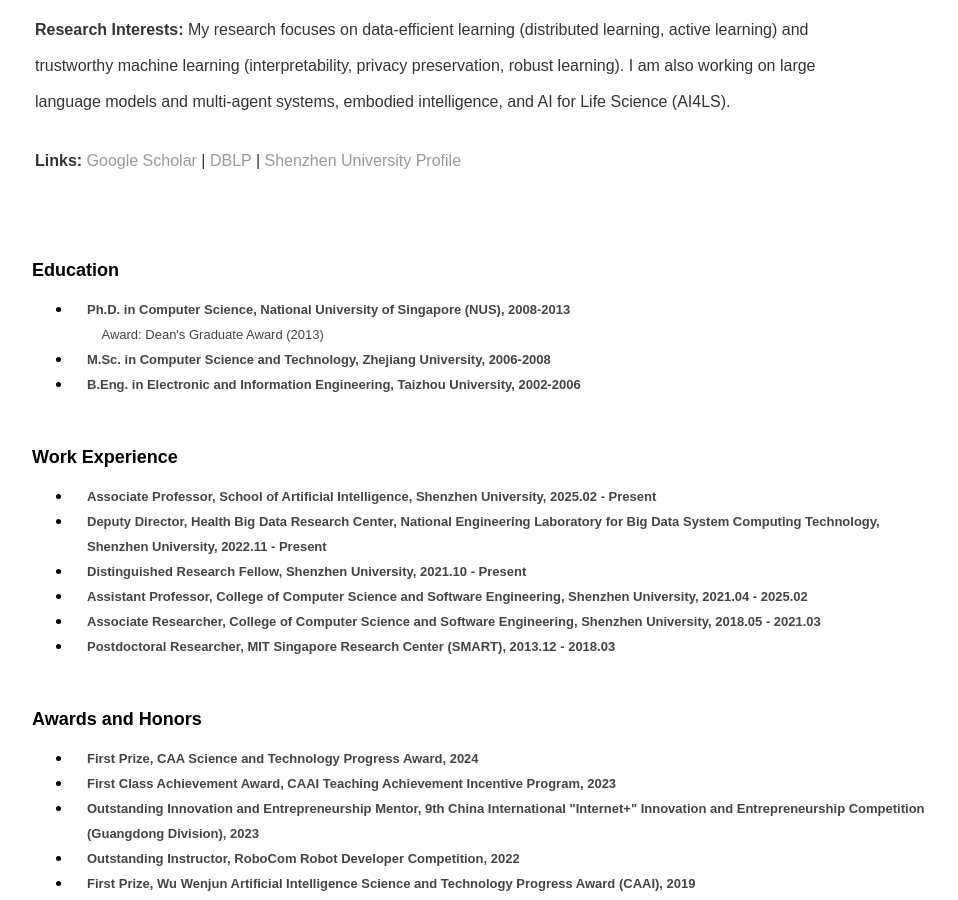
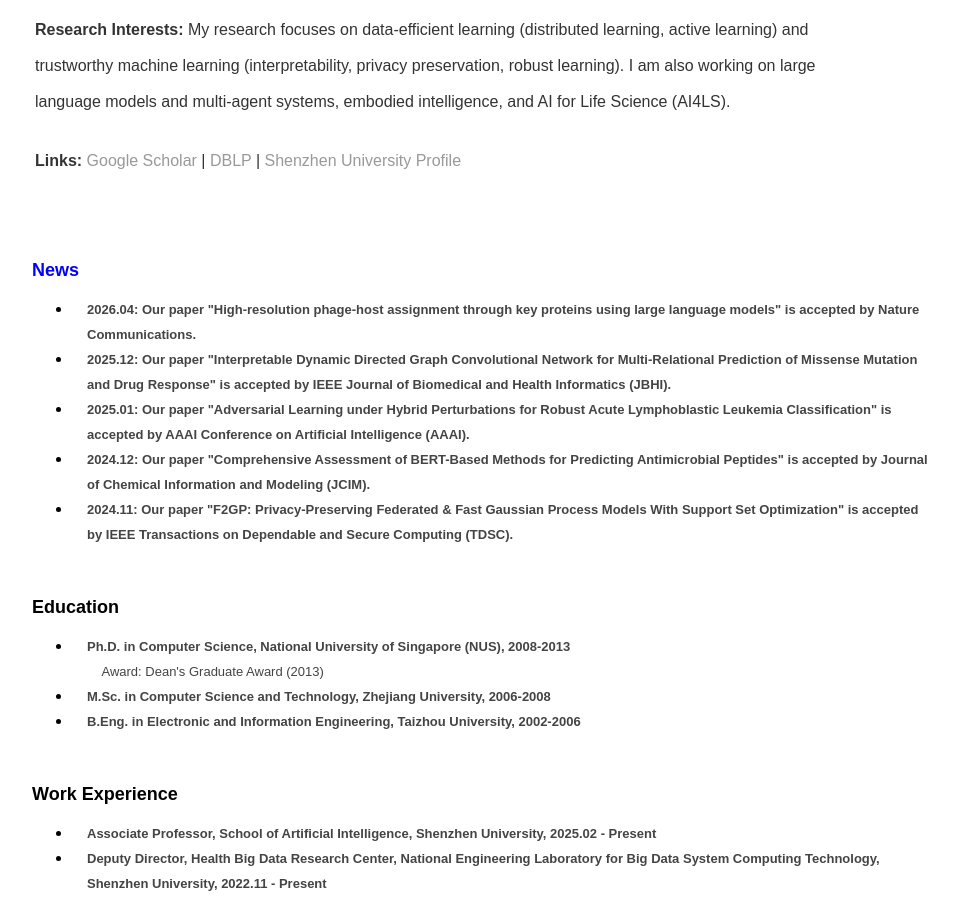
Before and after one commit to arikcj/arikcj.github.io, a Jekyll site: the page built from index.html, in a window 1280 px wide and 900 px high, scrolled down 640 px. Shown: the whole window, without its empty margins (160-1118 px from the left). Built offline with Jekyll 4.4.1, drawn with Linux system fonts in a browser that asks for light colours.

Commit message:
Add News section above Education with blue color and sync with publications

```diff
--- a/index.html
+++ b/index.html
@@ -46,6 +46,27 @@
 			</tr>
 		</tbody>
 	</table>
+
+<!--News-->
+    <br>
+    <p><b><font face="Arial" size="4" color="#0000FF">News</font></b></p>
+    <ul class="Awards">
+		<li>
+			<p style="line-height: 150%; margin-left: 15px; margin-top: 0pt; margin-bottom: 0pt;"><b><font color="#444444" face="Arial" size="2">2026.04: Our paper "High-resolution phage-host assignment through key proteins using large language models" is accepted by Nature Communications.</font></b></p>
+		</li>
+        <li>
+			<p style="line-height: 150%; margin-left: 15px; margin-top: 0pt; margin-bottom: 0pt;"><b><font color="#444444" face="Arial" size="2">2025.12: Our paper "Interpretable Dynamic Directed Graph Convolutional Network for Multi-Relational Prediction of Missense Mutation and Drug Response" is accepted by IEEE Journal of Biomedical and Health Informatics (JBHI).</font></b></p>
+		</li>
+        <li>
+			<p style="line-height: 150%; margin-left: 15px; margin-top: 0pt; margin-bottom: 0pt;"><b><font color="#444444" face="Arial" size="2">2025.01: Our paper "Adversarial Learning under Hybrid Perturbations for Robust Acute Lymphoblastic Leukemia Classification" is accepted by AAAI Conference on Artificial Intelligence (AAAI).</font></b></p>
+		</li>
+        <li>
+			<p style="line-height: 150%; margin-left: 15px; margin-top: 0pt; margin-bottom: 0pt;"><b><font color="#444444" face="Arial" size="2">2024.12: Our paper "Comprehensive Assessment of BERT-Based Methods for Predicting Antimicrobial Peptides" is accepted by Journal of Chemical Information and Modeling (JCIM).</font></b></p>
+		</li>
+        <li>
+			<p style="line-height: 150%; margin-left: 15px; margin-top: 0pt; margin-bottom: 0pt;"><b><font color="#444444" face="Arial" size="2">2024.11: Our paper "F2GP: Privacy-Preserving Federated & Fast Gaussian Process Models With Support Set Optimization" is accepted by IEEE Transactions on Dependable and Secure Computing (TDSC).</font></b></p>
+		</li>
+	</ul>
 
 <!--Education-->
     <br>
```
